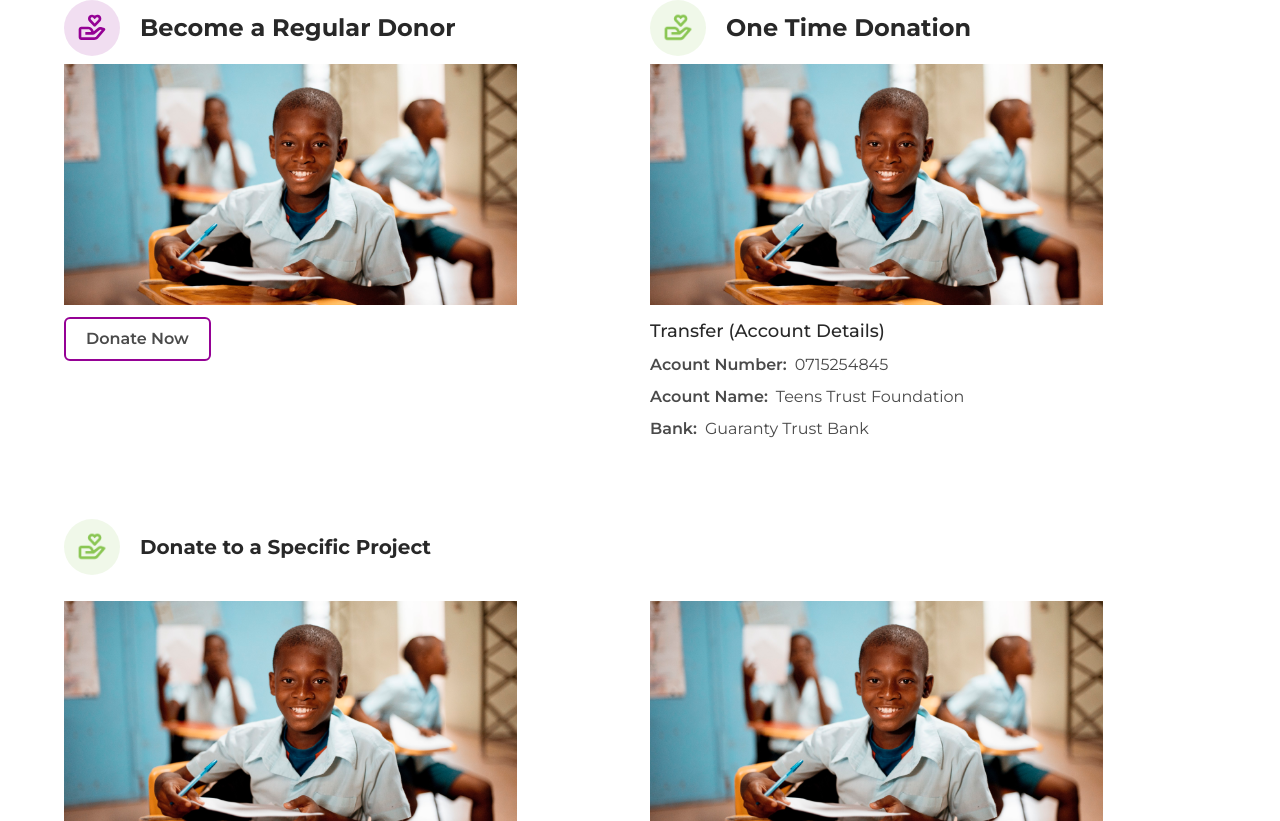
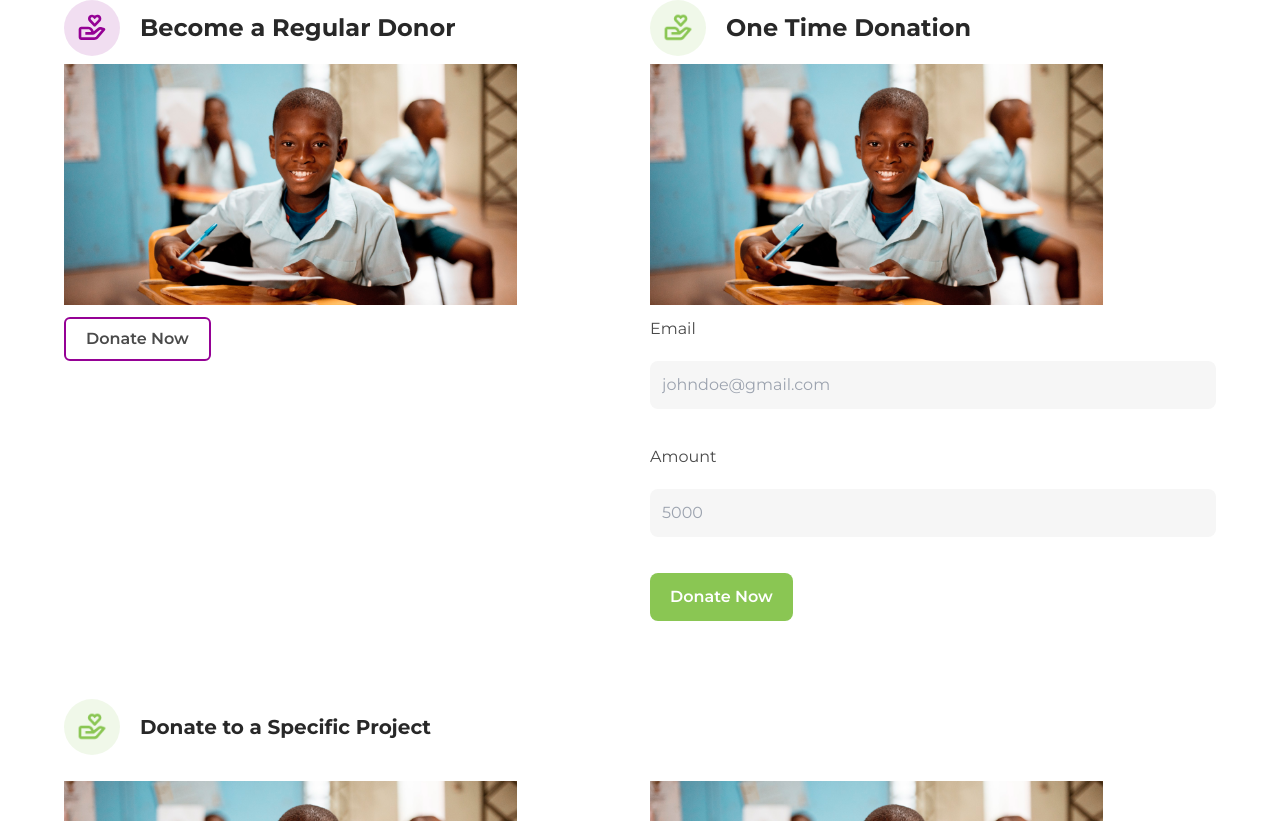
Before and after one commit to murytarlah/teentrust-frontend, a React (Vite) app: page /donate in a window 1280 px wide. Shown: the part 532-1353 px from the top of the page. Built offline with nearby package versions, Linux system fonts and the light colour scheme.

Commit message:
finished all pages except impact

```diff
--- a/src/pages/Contact/Contact.module.css
+++ b/src/pages/Contact/Contact.module.css
@@ -1,3 +1,5 @@
+@tailwind utilities;
+
 .hero{
 	@apply relative pt-10 pb-52 lg:py-32 bg-[#F5FBFC] text-center;
 
@@ -16,11 +18,19 @@
 }
 
 .hero > div > div > h1{
-	@apply capitalize text-3xl lg:text-4xl font-bold my-5
+	@apply capitalize text-3xl lg:text-4xl font-bold my-3
 }
 
 .hero > div > div > p{
 	@apply text-xl text-center lg:text-left
+}
+
+@layer utilities{
+	.hero > div > div >h1 > span {
+		@apply mb-1 block text-center relative after:bg-vector after:absolute lg:after:w-[250%] after:w-[250%] after:h-[180%] lg:after:h-[180%] after:-top-[55%] after:left-[23%] md:after:left-[37%] lg:after:-top-[46%] lg:after:-left-[20%] after:bg-contain after:bg-no-repeat;
+
+		@apply lg:inline
+	}
 }
 
 .contact_form{
--- a/src/pages/Donate/Donate.jsx
+++ b/src/pages/Donate/Donate.jsx
@@ -1,7 +1,8 @@
 import React from 'react';
 import Page from '../../components/Page';
 import styles from './Donate.module.css'
-
+import { Formik } from 'formik';
+import * as Yup from 'yup'
 const Donate = () => {
 	return (
 		<Page title={'Donate | TeensTrust'}>
@@ -43,16 +44,69 @@ const Donate = () => {
 						<img src="/assets/donations.png" alt="" />
 					</div>
 					<div className={styles.details}>
-						<h4>Transfer (Account Details)</h4>
-						<p>
-							<span>Acount Number:</span>0715254845
-						</p>
-						<p>
-							<span>Acount Name:</span>Teens Trust Foundation
-						</p>
-						<p>
-							<span>Bank:</span>Guaranty Trust Bank
-						</p>
+						<Formik
+							initialValues={{
+								email: '',
+								amount: '',
+							}}
+							validationSchema={Yup.object({
+								email: Yup.string().email('Invalid email address').required('Required'),
+								amount: Yup.string()
+									.min(1)
+									.matches(/^[1-9][0-9]{1,}/g, 'Amount is not valid')
+									.required('Required'),
+							})}
+							onSubmit={(values, { resetForm }) => {
+								fetch('https://api.teenstrustfoundation.org/api/donate', {
+									method: 'POST',
+									headers: {
+										'Content-Type': 'application/json',
+									},
+									body: JSON.stringify(values),
+									redirect: 'follow',
+								})
+									.then((response) => response.json())
+									.then((result) => {
+										console.log(result);
+										window.location.href = result.authorization_url
+										resetForm();
+									})
+									.catch((error) => console.log('error', error));
+							}}
+						>
+							{({ values, errors, touched, handleChange, handleSubmit, getFieldProps, resetForm }) => (
+								<form onSubmit={handleSubmit}>
+									<div className={styles.form_control}>
+										<label htmlFor="email">Email</label>
+										<input
+											type="email"
+											placeholder="johndoe@gmail.com"
+											{...getFieldProps('email')}
+											value={values.email}
+											onChange={handleChange}
+										/>
+										<p className={styles.error}>{errors.email}</p>
+									</div>
+									<div className={styles.form_control}>
+										<label htmlFor="amount">Amount</label>
+										<input
+											type="text"
+											placeholder="5000"
+											{...getFieldProps('amount')}
+											value={values.amount}
+											onChange={handleChange}
+										/>
+										<p className={styles.error}>{errors.email}</p>
+									</div>
+									<button type="submit">Donate Now</button>
+								</form>
+							)}
+						</Formik>
+						{/* <button>
+							<a href="https://paystack.com/pay/ttf_donations" target={'_blank'}>
+								Donate Now
+							</a>
+						</button> */}
 					</div>
 				</div>
 				<div className={styles.specific}>
--- a/src/pages/Donate/Donate.module.css
+++ b/src/pages/Donate/Donate.module.css
@@ -81,3 +81,18 @@
 .specific > div:nth-child(2), .specific > div:nth-child(3){
 	@apply mb-10
 }
+
+.form_control{
+	@apply flex flex-col w-full mb-5
+}
+
+.form_control label{
+	@apply mb-5
+}
+
+.form_control input, .form_control textarea{
+	@apply bg-[#F6F6F6] p-3 rounded-lg focus-visible:outline-primary focus-visible:outline-none w-full
+}
+.error{
+	@apply text-red-600 my-2 text-sm
+}
--- a/src/pages/Home/Home.jsx
+++ b/src/pages/Home/Home.jsx
@@ -13,7 +13,7 @@ import NiceModal from '@ebay/nice-modal-react';
 import Modal from '../../components/modals/pAppModal';
 import { Link } from 'react-router-dom';
 import { Formik } from 'formik';
-import * as Yup from "yup"
+import * as Yup from 'yup';
 import { Icon } from '@iconify/react';
 
 const navigation = {
@@ -26,7 +26,8 @@ const storiesData = [
 		name: 'Timilehin',
 	},
 	{
-		story: ' Our mother was the sole sponsor of our education. I was embittered and shocked when we lost her in the ghastly accident',
+		story:
+			' Our mother was the sole sponsor of our education. I was embittered and shocked when we lost her in the ghastly accident',
 		name: 'Taiwo',
 	},
 	{
@@ -34,7 +35,8 @@ const storiesData = [
 		name: 'Taiwo',
 	},
 	{
-		story: ' Our mother was the sole sponsor of our education. I was embittered and shocked when we lost her in the ghastly accident',
+		story:
+			' Our mother was the sole sponsor of our education. I was embittered and shocked when we lost her in the ghastly accident',
 		name: 'Timileyin',
 	},
 ];
@@ -42,15 +44,14 @@ const storiesData = [
 const Home = () => {
 	const [email, setEmail] = useState('');
 	const [message, setMessage] = useState('');
-	const [Board,setBoard] = useState(BoardOfTrustees)
-	const navigate = useNavigate()
+	const [Board, setBoard] = useState(BoardOfTrustees);
+	const navigate = useNavigate();
 
 	const people = () => {
 		for (let i = 0; i < 4; i++) {
-			<Card color={"purple"} details={Board[i]} id={Board[i].id} />
-
+			<Card color={'purple'} details={Board[i]} id={Board[i].id} />;
 		}
-	}
+	};
 	const [windowOffset, setWindowOffset] = useState(0);
 
 	const handleEmailChange = (e) => setEmail(e.target.value);
@@ -119,7 +120,9 @@ const Home = () => {
 					<img src="/assets/target 1.png" alt="" />
 				</div>
 				<div className={styles.og_content}>
-					<h2>We Aim....</h2>
+					<h2>
+						We <span>Aim....</span>
+					</h2>
 					<ul>
 						<li>To enhance the achievement of the world’s target of better health among less privileged teenagers.</li>
 						<li>
@@ -238,7 +241,9 @@ const Home = () => {
 				</div>
 			</div>
 			<div className={styles.people_section}>
-				<h2>Our People</h2>
+				<h2>
+					Our <span>People</span>
+				</h2>
 				<div className={styles.ps_content}>
 					<p>We have a network of professionals working to ensure we deliver on our vision and mission.</p>
 				</div>
@@ -264,7 +269,14 @@ const Home = () => {
 				<div className={styles.stories}>
 					<div className="flex items-center justify-between relative">
 						<h2>
-							Their <span>Stories</span>
+							Their{' '}
+							<span
+								className={
+									'mb-1 mx-4 my-4 block text-center relative after:bg-vector after:absolute lg:after:w-[220%] after:w-[250%] after:h-[180%] lg:after:h-[160%] after:-top-[55%] after:-left-[20%] md:after:-left-[23%] lg:after:-top-[46%] lg:after:-left-[20%] after:bg-contain after:bg-no-repeat md:inline'
+								}
+							>
+								Stories
+							</span>
 						</h2>
 						<div className="control-btn-con flex gap-4">
 							<div className="control-prev w-10 h-10 rounded-full bg-secondary-main flex justify-center items-center">
--- a/src/pages/Home/Home.module.css
+++ b/src/pages/Home/Home.module.css
@@ -1,3 +1,5 @@
+@tailwind utilities;
+
 .hero {
 	/* Mobile Styles */
 	@apply grid grid-rows-[minmax(100px,auto)] w-11/12 mx-auto my-10 justify-items-center gap-4 max-w-6xl;
@@ -130,6 +132,14 @@
 	@apply lg:text-3xl lg:my-8 lg:w-4/5 lg:text-left;
 }
 
+@layer utilities{
+	.og_content h2 > span {
+		@apply mb-1 my-4 block text-center relative after:bg-vector after:absolute lg:after:w-[220%] after:w-[250%] after:h-[180%] lg:after:h-[160%] after:-top-[55%] after:left-[30%] md:after:left-[37%] lg:after:-top-[46%] lg:after:-left-[20%] after:bg-contain after:bg-no-repeat;
+
+		@apply lg:inline
+	}
+}
+
 .og_content ul li {
 	/* Mobile Styles */
 	@apply text-base my-4 border-b-2 py-5 last:border-b-0 list-disc marker:text-xs marker:text-gray-400;
@@ -162,6 +172,14 @@
 	@apply text-center font-semibold my-4 text-2xl p-3 px-14;
 
 	@apply 2xl:min-w-[40rem] 2xl:justify-self-end 2xl:text-left;
+}
+
+@layer utilities{
+	.how_we_work > div > h2 > span {
+		@apply mb-1 mx-4 my-4 block text-center relative after:bg-vector after:absolute lg:after:w-[220%] after:w-[250%] after:h-[180%] lg:after:h-[160%] after:-top-[55%] after:-left-[20%] md:after:left-[37%] lg:after:-top-[46%] lg:after:-left-[20%] after:bg-contain after:bg-no-repeat;
+
+		@apply lg:inline
+	}
 }
 
 .eh_projects {
@@ -257,6 +275,14 @@
 	@apply text-2xl font-semibold my-5
 }
 
+@layer utilities{
+	.newsletter h2 > span {
+		@apply mb-1 mx-4 my-4 block text-center relative after:bg-vector after:absolute lg:after:w-[310%] after:w-[270%] after:h-[200%] lg:after:h-[220%] after:-top-[57%] after:left-[30%] md:after:left-[37%] lg:after:-top-[66%] lg:after:-left-[20%] after:bg-contain after:bg-no-repeat;
+
+		@apply lg:inline
+	}
+}
+
 .newsletter form input{
 	@apply p-3 bg-[#f6f6f6] m-3 placeholder:text-center w-[calc(100%-1rem)] text-center block;
 
@@ -302,7 +328,15 @@
 }
 
 .donations > div > div > div > h3{
-	@apply text-xl font-semibold my-5 w-2/3
+	@apply text-xl font-semibold my-5 w-2/3 text-center
+}
+
+@layer utilities{
+	.donations > div > h2 > span {
+		@apply mb-1 mx-4 my-4 block text-center relative after:bg-vector after:absolute lg:after:w-[220%] after:w-[250%] after:h-[180%] lg:after:h-[160%] after:-top-[55%] after:left-[30%] md:after:left-[37%] lg:after:-top-[46%] lg:after:-left-[20%] after:bg-contain after:bg-no-repeat;
+
+		@apply lg:inline
+	}
 }
 
 .donations > div > div  div > button{
@@ -348,7 +382,6 @@
 
 .beneficiaries p:nth-of-type(1){
 	@apply col-span-2 text-sm;
-
 	@apply lg:text-base
 }
 
@@ -425,7 +458,15 @@
 }
 
 .people_section h2{
-	 @apply text-2xl font-bold my-5 col-span-2 lg:justify-self-start p-3
+	 @apply text-2xl font-bold my-5 col-span-2 lg:justify-self-start p-3 text-center
+}
+
+@layer utilities{
+	.people_section h2 > span {
+		@apply mb-1 mx-4 my-4 block text-center relative after:bg-vector after:absolute lg:after:w-[220%] after:w-[250%] after:h-[180%] lg:after:h-[160%] after:-top-[55%] after:-left-[20%] md:after:left-[37%] lg:after:-top-[46%] lg:after:-left-[20%] after:bg-contain after:bg-no-repeat;
+
+		@apply lg:inline
+	}
 }
 
 .ps_content{
--- a/src/pages/HowWeWork/HowWeWork.module.css
+++ b/src/pages/HowWeWork/HowWeWork.module.css
@@ -1,3 +1,5 @@
+@tailwind utilities;
+
 .main{
 	@apply w-4/5 mx-auto my-10 max-w-6xl grid grid-cols-1 gap-5 p-3 justify-between text-[#4A4A4A];
 
@@ -28,12 +30,16 @@
 }
 
 .main h1{
-	@apply text-4xl font-bold mt-7 lg:col-start-1
+	@apply text-4xl font-bold mt-7 lg:col-start-1 text-center
 }
 
 
-.main > h1 > span{
-	@apply text-secondary-main
+@layer utilities{
+	.main h1 > span {
+		@apply mb-1 block text-center relative after:bg-vector after:absolute lg:after:w-[135%] after:w-[180%] after:h-[160%] lg:after:h-[220%] after:-top-[55%] after:left-[18%] md:after:left-[37%] lg:after:-top-[16%] lg:after:-left-[20%] after:bg-contain after:bg-no-repeat;
+
+		@apply lg:inline
+	}
 }
 
 
--- a/src/pages/People/People.module.css
+++ b/src/pages/People/People.module.css
@@ -1,3 +1,5 @@
+@tailwind utilities;
+
 .hero{
 	@apply relative py-28 pb-52 lg:py-32 bg-[#F5FBFC] text-center;
 
@@ -16,7 +18,15 @@
 }
 
 .hero > div > div > h1{
-	@apply capitalize text-3xl lg:text-4xl font-bold my-5
+	@apply capitalize text-3xl lg:text-4xl font-bold my-3
+}
+
+@layer utilities{
+	.hero > div > div >h1 > span {
+		@apply mt-3 block text-center relative after:bg-vector after:absolute lg:after:w-[250%] after:w-[220%] after:h-[170%] lg:after:h-[180%] after:-top-[55%] after:left-[25%] md:after:left-[37%] lg:after:-top-[46%] lg:after:-left-[20%] after:bg-contain after:bg-no-repeat;
+
+		@apply lg:inline
+	}
 }
 
 .hero > div > div > p{
```
